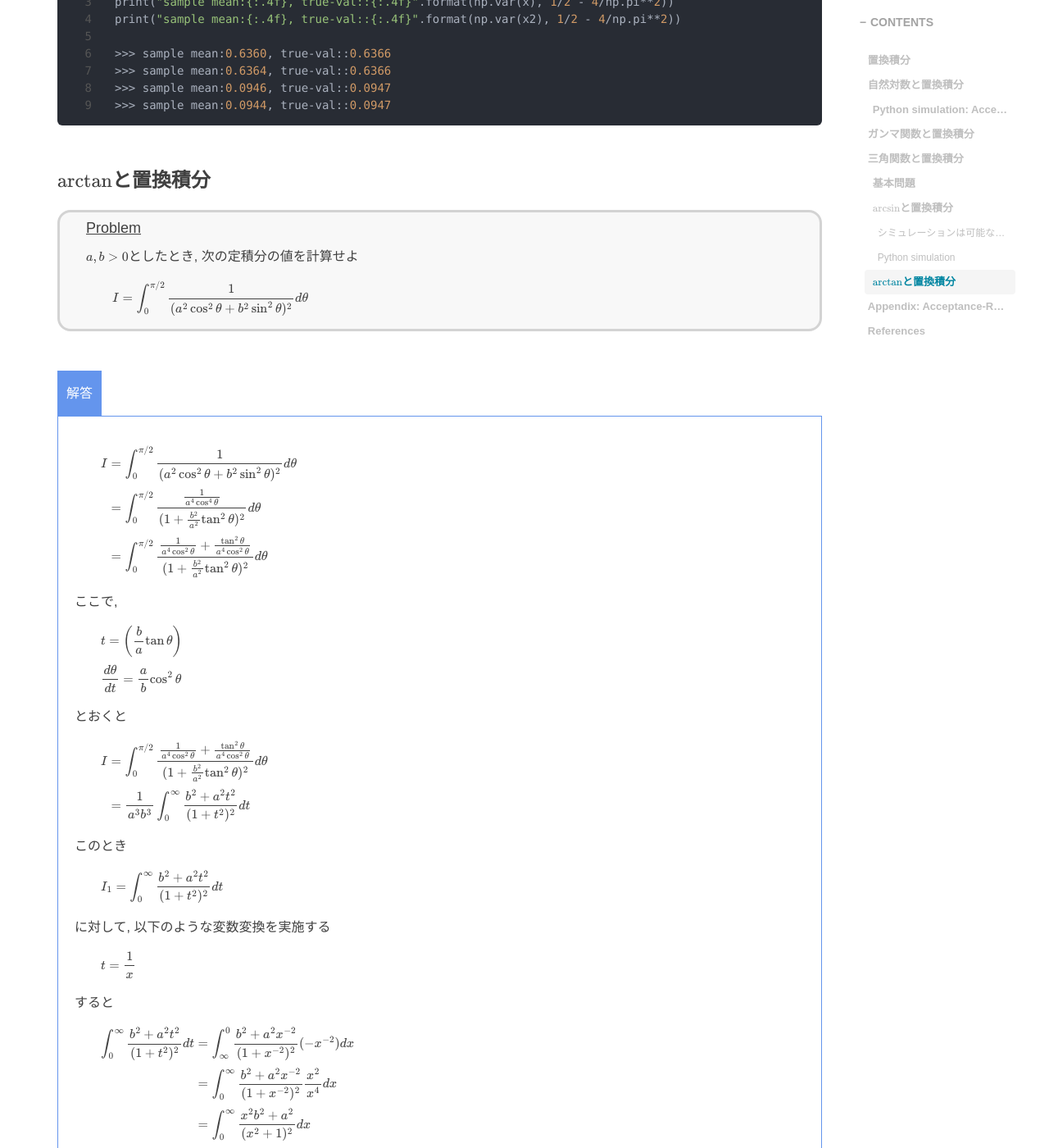
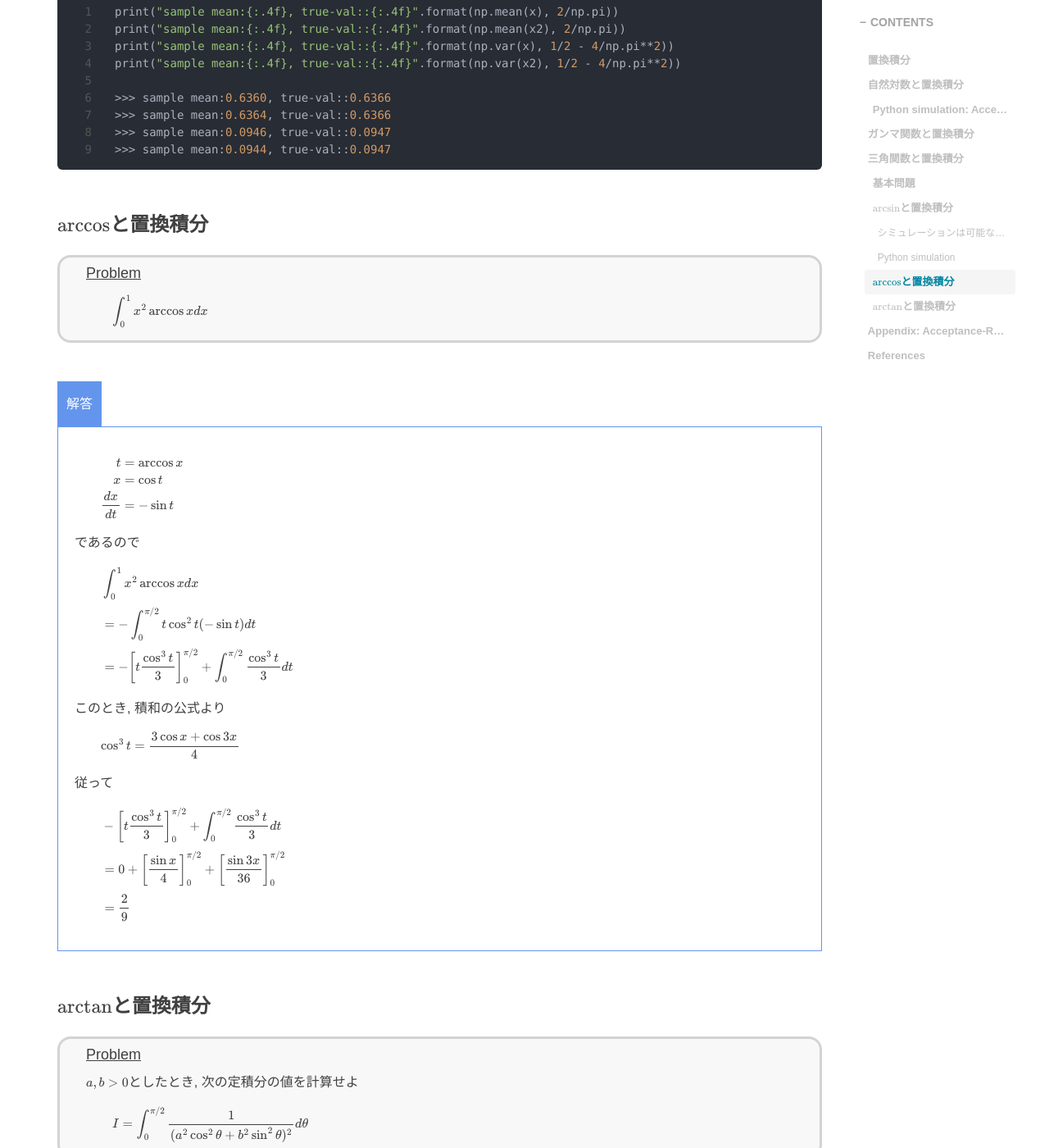
Before and after one commit to RyoNakagami/RyoNakagami.github.io, a Jekyll site: the page built from _posts/2021-02-07-daily-statistics-quiz.md, in a window 1280 px wide and 1400 px high, scrolled down 10226 px. Shown: the whole window at 82% size. Built offline with Jekyll 4.4.1, drawn with Linux system fonts in a browser that asks for light colours; comment, search, counter and statistics services are not loaded; some of the changed text lies outside the part shown.

Commit message:
fix index

````diff
--- a/_posts/2021-02-07-daily-statistics-quiz.md
+++ b/_posts/2021-02-07-daily-statistics-quiz.md
@@ -27,9 +27,11 @@ tags:
   - [Python simulation: Acceptance-Rejection Sampling](#python-simulation-acceptance-rejection-sampling)
 - [ガンマ関数と置換積分](#%E3%82%AC%E3%83%B3%E3%83%9E%E9%96%A2%E6%95%B0%E3%81%A8%E7%BD%AE%E6%8F%9B%E7%A9%8D%E5%88%86)
 - [三角関数と置換積分](#%E4%B8%89%E8%A7%92%E9%96%A2%E6%95%B0%E3%81%A8%E7%BD%AE%E6%8F%9B%E7%A9%8D%E5%88%86)
+  - [基本問題](#%E5%9F%BA%E6%9C%AC%E5%95%8F%E9%A1%8C)
   - [$\arcsin$と置換積分](#%5Carcsin%E3%81%A8%E7%BD%AE%E6%8F%9B%E7%A9%8D%E5%88%86)
     - [シミュレーションは可能なのか？](#%E3%82%B7%E3%83%9F%E3%83%A5%E3%83%AC%E3%83%BC%E3%82%B7%E3%83%A7%E3%83%B3%E3%81%AF%E5%8F%AF%E8%83%BD%E3%81%AA%E3%81%AE%E3%81%8B)
     - [Python simulation](#python-simulation)
+  - [$\arccos$と置換積分](#%5Carccos%E3%81%A8%E7%BD%AE%E6%8F%9B%E7%A9%8D%E5%88%86)
   - [$\arctan$と置換積分](#%5Carctan%E3%81%A8%E7%BD%AE%E6%8F%9B%E7%A9%8D%E5%88%86)
 - [Appendix: Acceptance-Rejection Sampling](#appendix-acceptance-rejection-sampling)
 - [References](#references)
@@ -551,6 +553,61 @@ print("sample mean:{:.4f}, true-val::{:.4f}".format(np.var(x2), 1/2 - 4/np.pi**2
 >>> sample mean:0.0944, true-val::0.0947
 ```
 
+### $\arccos$と置換積分
+
+<div style='padding-left: 2em; padding-right: 2em; border-radius: 1em; border-style:solid; border-color:#D3D3D3; background-color:#F8F8F8'>
+<p class="h4"><ins>Problem</ins></p>
+
+$$
+\int^1_0 x^2\arccos x dx
+$$
+
+</div>
+
+<br>
+
+<div style="display: inline-block; background: #6495ED;; border: 1px solid #6495ED; padding: 3px 10px;color:#FFFFFF"><span >解答</span>
+</div>
+
+<div style="border: 1px solid #6495ED; font-size: 100%; padding: 20px;">
+
+$$
+\begin{align*}
+t &= \arccos x\\
+x &= \cos t\\
+\frac{dx}{dt}&= -\sin t
+\end{align*}
+$$
+
+であるので
+
+$$
+\begin{align*}
+&\int^1_0 x^2\arccos x dx\\[3pt]
+&=-\int^{\pi/2}_0t\cos^2t(-\sin t)dt\\[3pt]
+&= -\bigg[t\frac{\cos^3t}{3}\bigg]^{\pi/2}_0 + \int^{\pi/2}_0\frac{\cos^3t}{3}dt
+\end{align*}
+$$
+
+このとき, 積和の公式より
+
+$$
+\cos^3t = \frac{3\cos x + \cos 3x}{4}
+$$
+
+従って
+
+$$
+\begin{align*}
+&-\bigg[t\frac{\cos^3t}{3}\bigg]^{\pi/2}_0 + \int^{\pi/2}_0\frac{\cos^3t}{3}dt \\[3pt]
+&= 0 + \bigg[\frac{\sin x}{4}\bigg]^{\pi/2}_0 + \bigg[\frac{\sin 3x}{36}\bigg]^{\pi/2}_0 \\[3pt]
+&= \frac{2}{9}
+\end{align*}
+$$
+
+</div>
+
+
 ### $\arctan$と置換積分
 
 <div style='padding-left: 2em; padding-right: 2em; border-radius: 1em; border-style:solid; border-color:#D3D3D3; background-color:#F8F8F8'>
@@ -674,3 +731,4 @@ References
 -------------
 - [Lecture note 2007 by Karl Sigman > Acceptance-Rejection Method](http://www.columbia.edu/~ks20/4703-Sigman/4703-07-Notes-ARM.pdf)
 - [Ryo's Tech Blog > 半円周上に一様分布する点の高さの分布](https://ryonakagami.github.io/2021/02/04/uniform-on-circular-and-height-distribution/#%E5%8D%8A%E5%86%86%E5%91%A8%E4%B8%8A%E3%81%AB%E4%B8%80%E6%A7%98%E5%88%86%E5%B8%83%E3%81%99%E3%82%8B%E7%82%B9%E3%81%AB%E3%81%A4%E3%81%84%E3%81%A6)
+- [KIT数学ナビゲーション > 三角関数の1次化のための公式](https://w3e.kanazawa-it.ac.jp/math/category/sekibun/henkan-tex.cgi?target=/math/category/sekibun/ichijika-notameno-kousiki.html)
````
Also changed, not shown: _posts/2021-02-13-integration-by-parts.md (+31 -0 lines), _posts/2021-02-14-addition-theorem.md (+53 -2 lines).
